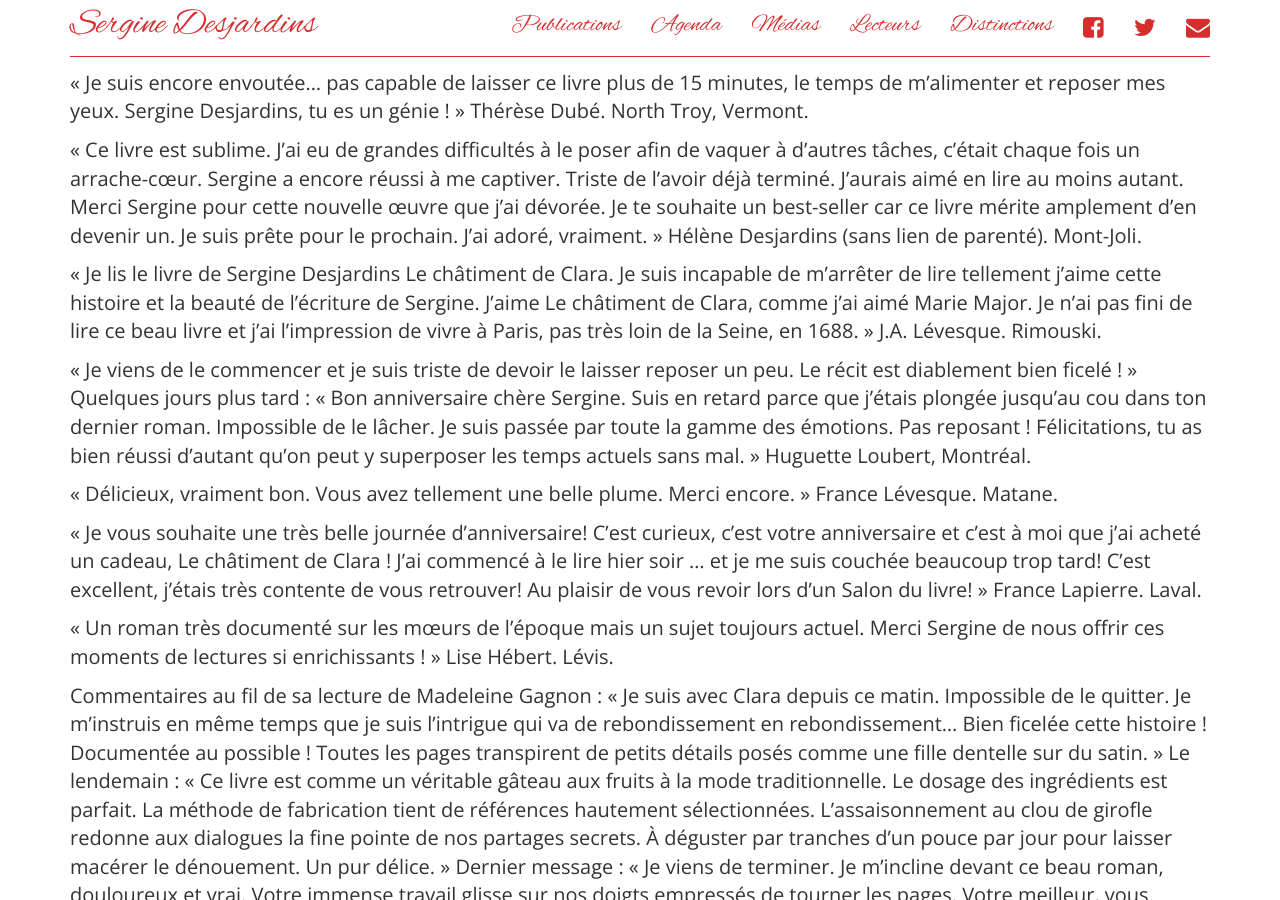
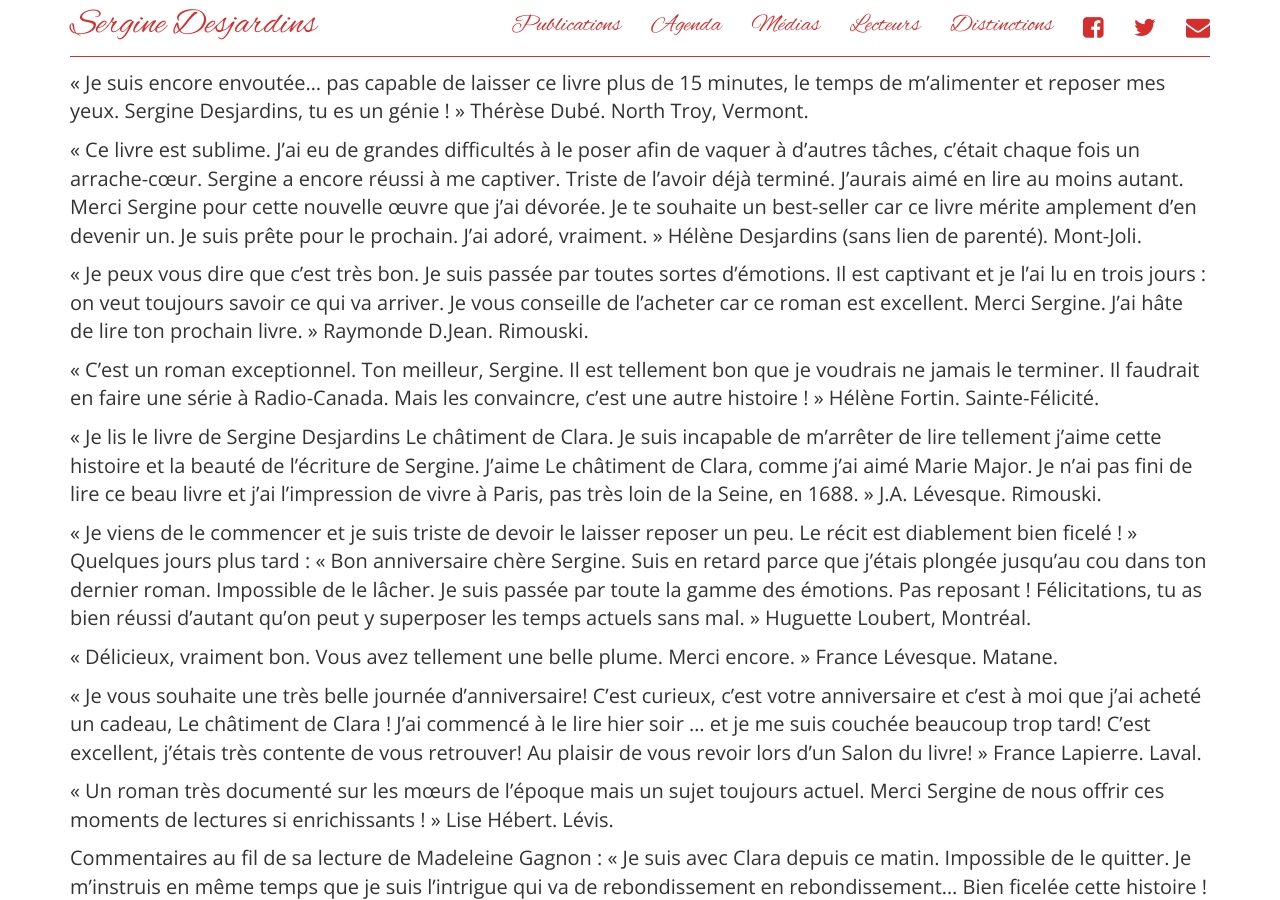
Before and after one commit to serginedesjardins/serginedesjardins.github.io, a Jekyll site: the page built from lecteurs.md, in a window 1280 px wide and 900 px high, scrolled down 2183 px. Built offline with Jekyll 4.4.1, drawn with Linux system fonts in a browser that asks for light colours; nearby versions of some CDN libraries.

Commit message:
J'ai ajouté 2 commentaires.
Celui de Hélène Fortin et de Raymonde D.Jean

```diff
--- a/lecteurs.md
+++ b/lecteurs.md
@@ -37,6 +37,10 @@ permalink: /lecteurs/
 « Je suis encore envoutée… pas capable de laisser ce livre plus de 15 minutes, le temps de m’alimenter et reposer mes yeux. Sergine Desjardins, tu es un génie ! » Thérèse Dubé. North Troy, Vermont.
 
 « Ce livre est sublime. J’ai eu de grandes difficultés à le poser afin de vaquer à d’autres tâches, c’était chaque fois un arrache-cœur. Sergine a encore réussi à me captiver. Triste de l'avoir déjà terminé. J'aurais aimé en lire au moins autant. Merci Sergine pour cette nouvelle œuvre que j'ai dévorée. Je te souhaite un best-seller car ce livre mérite amplement d'en devenir un. Je suis prête pour le prochain. J’ai adoré, vraiment. » Hélène Desjardins (sans lien de parenté). Mont-Joli.
+
+« Je peux vous dire que c’est très bon. Je suis passée par toutes sortes d’émotions. Il est captivant et je l’ai lu en trois jours : on veut toujours savoir ce qui va arriver. Je vous conseille de l’acheter car ce roman est excellent. Merci Sergine. J’ai hâte de lire ton prochain livre. » Raymonde D.Jean. Rimouski.
+
+« C’est un roman exceptionnel. Ton meilleur, Sergine. Il est tellement bon que je voudrais ne jamais le terminer. Il faudrait en faire une série à Radio-Canada. Mais les convaincre, c’est une autre histoire ! » Hélène Fortin. Sainte-Félicité.
 
 « Je lis le livre de Sergine Desjardins Le châtiment de Clara. Je suis incapable de m’arrêter de lire tellement j’aime cette histoire et la beauté de l’écriture de Sergine. J’aime Le châtiment de Clara, comme j’ai aimé Marie Major. Je n’ai pas fini de lire ce beau livre et j’ai l’impression de vivre à Paris, pas très loin de la Seine, en 1688. » J.A. Lévesque. Rimouski.
 
```
